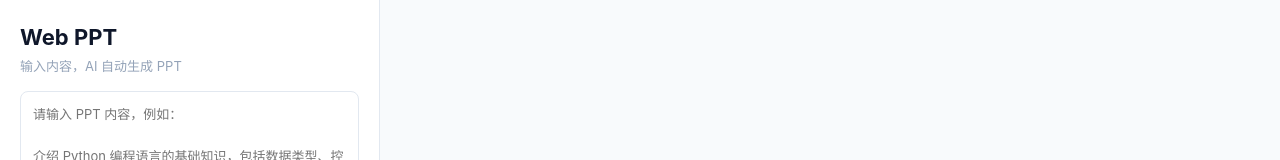
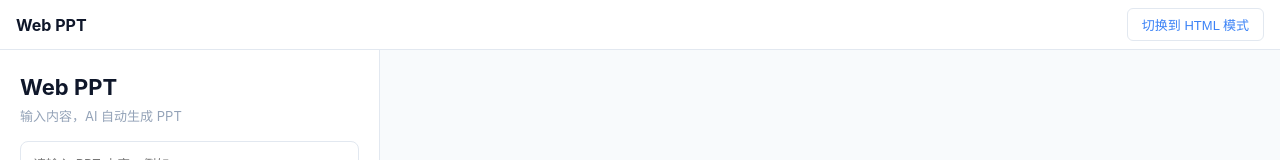
Before and after one commit to dedeguo/web_ppt, a Vue app: page / in a window 1280 px wide. Shown: the top 160 px of the page. Built offline with nearby package versions, Linux system fonts and the light colour scheme; no server answers.

Commit message:
feat: update App.vue with router-view and mode switch nav

```diff
--- a/src/App.vue
+++ b/src/App.vue
@@ -1,38 +1,61 @@
 <script setup>
-import SidePanel from './components/SidePanel.vue'
-import PreviewPanel from './components/PreviewPanel.vue'
+import { RouterView, useRouter, useRoute } from 'vue-router'
+
+const router = useRouter()
+const route = useRoute()
+
+function switchMode() {
+  router.push(route.path === '/html' ? '/' : '/html')
+}
 </script>
 
 <template>
   <div class="app-container">
-    <aside class="side-panel">
-      <SidePanel />
-    </aside>
-    <main class="preview-panel">
-      <PreviewPanel />
-    </main>
+    <nav class="top-nav">
+      <span class="nav-title">Web PPT</span>
+      <button class="nav-switch" @click="switchMode">
+        {{ route.path === '/html' ? '切换到 JSON 模式' : '切换到 HTML 模式' }}
+      </button>
+    </nav>
+    <RouterView />
   </div>
 </template>
 
 <style scoped>
 .app-container {
   display: flex;
+  flex-direction: column;
   height: 100vh;
 }
 
-.side-panel {
-  width: 380px;
-  min-width: 380px;
+.top-nav {
+  display: flex;
+  align-items: center;
+  justify-content: space-between;
+  padding: 8px 16px;
   background: #fff;
-  border-right: 1px solid #e2e8f0;
-  display: flex;
-  flex-direction: column;
+  border-bottom: 1px solid #e2e8f0;
 }
 
-.preview-panel {
-  flex: 1;
-  display: flex;
-  flex-direction: column;
-  background: #f8fafc;
+.nav-title {
+  font-size: 16px;
+  font-weight: 700;
+  color: #0f172a;
+}
+
+.nav-switch {
+  padding: 6px 14px;
+  border: 1px solid #e2e8f0;
+  border-radius: 6px;
+  background: #fff;
+  color: #3b82f6;
+  font-size: 13px;
+  cursor: pointer;
+  transition: background 0.2s, border-color 0.2s;
+}
+
+.nav-switch:hover {
+  background: #eff6ff;
+  border-color: #3b82f6;
 }
 </style>
```
